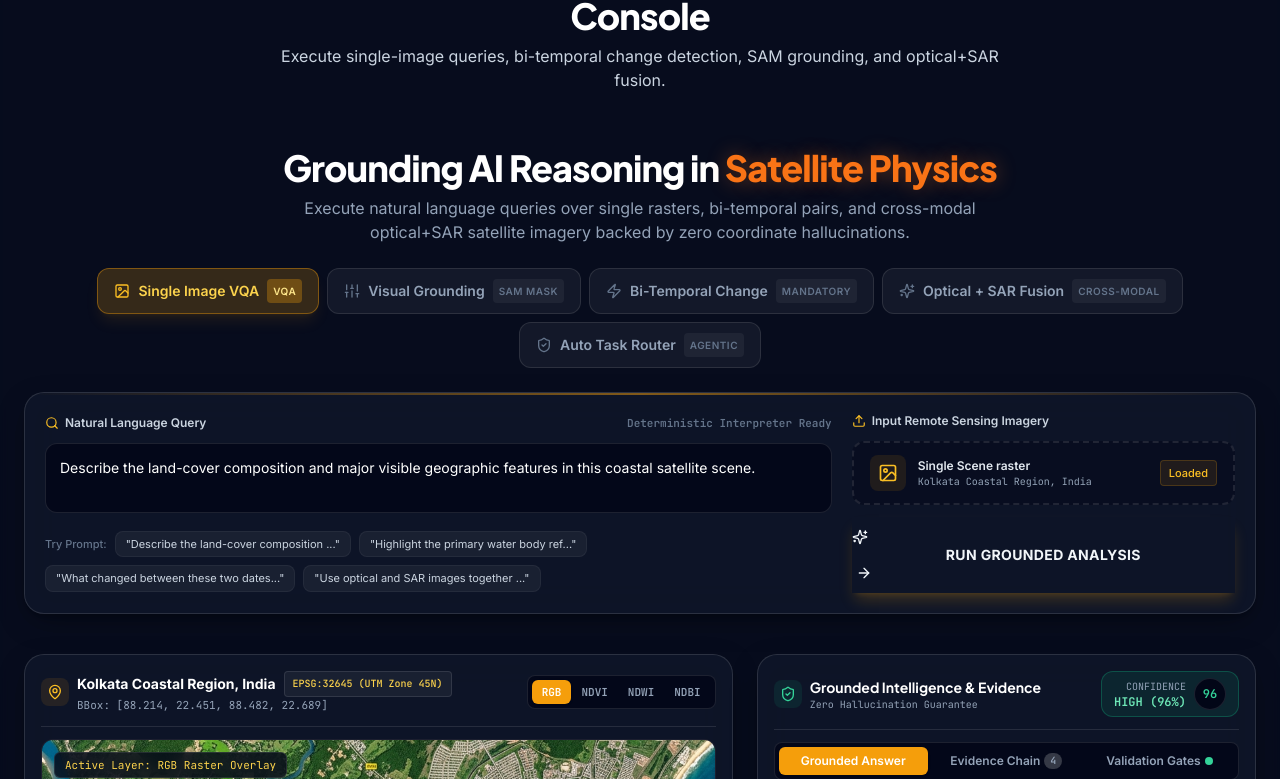
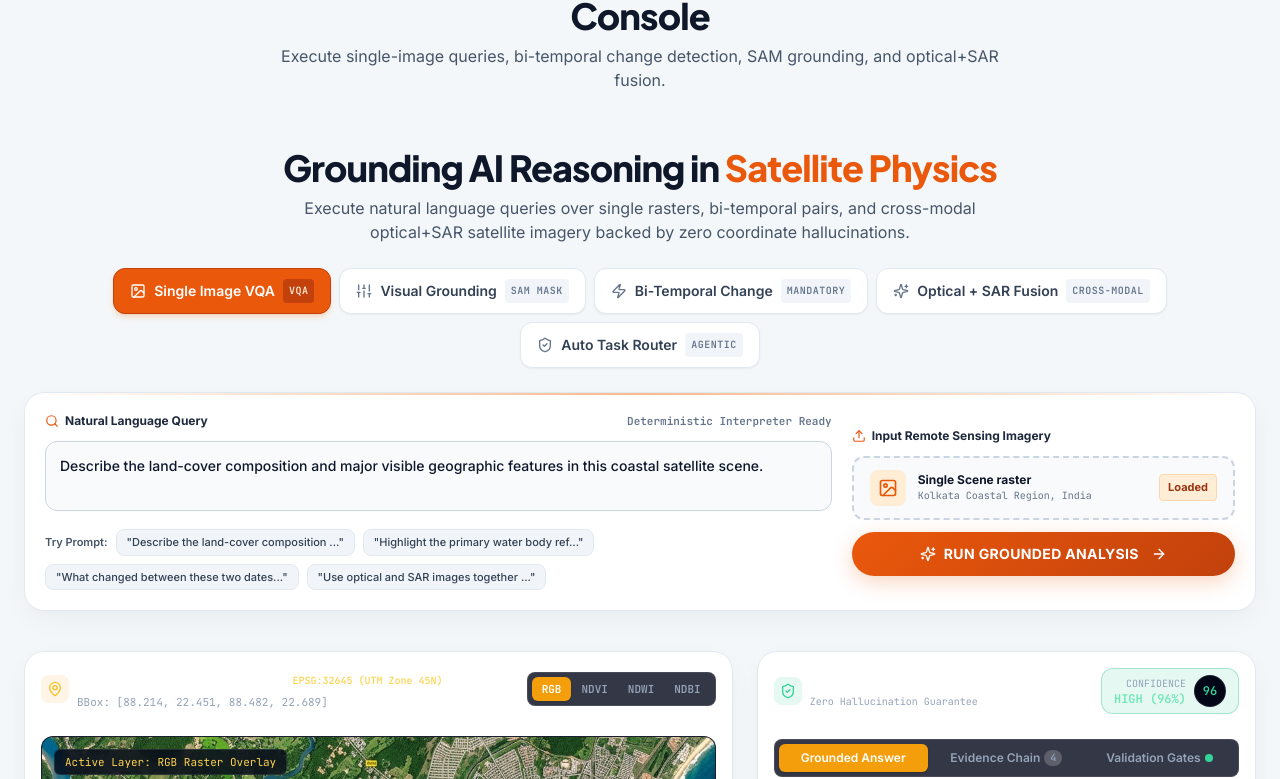
Before and after one commit to Anindya-Dev/satquery-banana, a React (Vite) app: page / in a window 1280 px wide. Shown: the part 1072-1851 px from the top of the page. Built offline with nearby package versions, Linux system fonts and the light colour scheme.

Commit message:
fix(ui): restore crisp light theme background and enhance high-contrast typography across demo modal and query center

```diff
--- a/src/App.jsx
+++ b/src/App.jsx
@@ -68,9 +68,9 @@ export default function App() {
   };
 
   return (
-    <div className="min-h-screen flex flex-col bg-slate-950 text-slate-100 relative selection:bg-amber-500/30 selection:text-amber-200">
+    <div className="min-h-screen flex flex-col bg-slate-50 text-slate-900 relative selection:bg-orange-500/20 selection:text-orange-900">
 
-      {/* Floating Navbar */}
+      {/* Light Theme Floating Navbar */}
       <Navbar
         onOpenDemoModal={() => setIsDemoModalOpen(true)}
         currentScenarioTitle={activeScenario?.title}
@@ -86,13 +86,13 @@ export default function App() {
       <PartnersSection />
 
       {/* Interactive Platform Section (Embedded Live Engine Console) */}
-      <section id="platform" className="py-12 border-t border-white/10 relative bg-slate-900/40 backdrop-blur-sm">
+      <section id="platform" className="py-12 border-t border-slate-200/80 relative bg-slate-100/60">
         <div className="text-center max-w-3xl mx-auto mb-8 px-6">
           <div className="section-tag">LIVE PROTOTYPE ENGINE</div>
-          <h2 className="heading-font text-3xl sm:text-4xl font-extrabold text-white tracking-tight">
+          <h2 className="heading-font text-3xl sm:text-4xl font-extrabold text-slate-900 tracking-tight">
             Interactive Remote Sensing Assistant Console
           </h2>
-          <p className="mt-2 text-sm sm:text-base text-slate-300">
+          <p className="mt-2 text-sm sm:text-base text-slate-600">
             Execute single-image queries, bi-temporal change detection, SAM grounding, and optical+SAR fusion.
           </p>
         </div>
--- a/src/components/HeroQueryCenter.jsx
+++ b/src/components/HeroQueryCenter.jsx
@@ -32,10 +32,10 @@ export default function HeroQueryCenter({
 
       {/* Title & Headline */}
       <div className="mb-6 text-center max-w-3xl mx-auto">
-        <h2 className="heading-font text-3xl sm:text-4xl font-extrabold text-white tracking-tight leading-tight">
-          Grounding AI Reasoning in <span className="text-amber-glow">Satellite Physics</span>
+        <h2 className="heading-font text-3xl sm:text-4xl font-extrabold text-slate-900 tracking-tight leading-tight">
+          Grounding AI Reasoning in <span className="text-orange-600">Satellite Physics</span>
         </h2>
-        <p className="mt-2 text-sm sm:text-base text-slate-400">
+        <p className="mt-2 text-sm sm:text-base text-slate-600">
           Execute natural language queries over single rasters, bi-temporal pairs, and cross-modal optical+SAR satellite imagery backed by zero coordinate hallucinations.
         </p>
       </div>
@@ -51,14 +51,14 @@ export default function HeroQueryCenter({
               onClick={() => onSelectTask(mode.id)}
               className={`flex items-center gap-2 px-4 py-2.5 rounded-xl text-xs sm:text-sm font-semibold transition-all duration-200 ${
                 isActive
-                  ? 'bg-amber-500/20 text-amber-300 border border-amber-500/40 shadow-lg shadow-amber-500/10'
-                  : 'bg-white/5 text-slate-400 border border-white/10 hover:bg-white/10 hover:text-slate-200'
+                  ? 'bg-orange-600 text-white border border-orange-700 shadow-md shadow-orange-500/20'
+                  : 'bg-white text-slate-700 border border-slate-200 hover:bg-slate-50 hover:text-slate-900 shadow-sm'
               }`}
             >
-              <Icon className={`w-4 h-4 ${isActive ? 'text-amber-400' : 'text-slate-500'}`} />
+              <Icon className={`w-4 h-4 ${isActive ? 'text-white' : 'text-slate-500'}`} />
               <span>{mode.label}</span>
-              <span className={`px-1.5 py-0.5 rounded text-[10px] uppercase tracking-wider ${
-                isActive ? 'bg-amber-500/30 text-amber-200' : 'bg-white/5 text-slate-500'
+              <span className={`px-1.5 py-0.5 rounded text-[10px] uppercase tracking-wider font-mono font-bold ${
+                isActive ? 'bg-orange-700 text-orange-100' : 'bg-slate-100 text-slate-500'
               }`}>
                 {mode.badge}
               </span>
@@ -68,18 +68,18 @@ export default function HeroQueryCenter({
       </div>
 
       {/* Main Query & Upload Console */}
-      <div className="glass-panel p-5 border border-white/10 shadow-2xl relative overflow-hidden">
+      <div className="glass-panel p-5 border border-slate-200 shadow-xl relative overflow-hidden bg-white">
 
         {/* Ambient Top Radiant Line */}
-        <div className="absolute top-0 left-0 right-0 h-[2px] bg-gradient-to-r from-transparent via-amber-500/50 to-transparent"></div>
+        <div className="absolute top-0 left-0 right-0 h-[2px] bg-gradient-to-r from-transparent via-orange-500/50 to-transparent"></div>
 
         <div className="grid grid-cols-1 lg:grid-cols-12 gap-5 items-center">
 
           {/* Natural Language Query Bar */}
           <div className="lg:col-span-8 flex flex-col gap-3">
-            <label className="text-xs font-semibold text-slate-300 flex items-center justify-between">
+            <label className="text-xs font-bold text-slate-800 flex items-center justify-between">
               <span className="flex items-center gap-1.5">
-                <Search className="w-3.5 h-3.5 text-amber-400" />
+                <Search className="w-3.5 h-3.5 text-orange-600" />
                 Natural Language Query
               </span>
               <span className="text-[11px] text-slate-500 font-mono">Deterministic Interpreter Ready</span>
@@ -91,18 +91,18 @@ export default function HeroQueryCenter({
                 value={queryText}
                 onChange={(e) => setQueryText(e.target.value)}
                 placeholder="Ask about land cover, water segmentation, bi-temporal changes, or optical+SAR features..."
-                className="w-full bg-slate-950/80 border border-white/10 rounded-xl p-3.5 text-sm text-white placeholder-slate-500 focus:outline-none focus:border-amber-500/50 focus:ring-2 focus:ring-amber-500/20 transition-all resize-none"
+                className="w-full bg-slate-50 border border-slate-300 rounded-xl p-3.5 text-sm text-slate-900 placeholder-slate-400 focus:outline-none focus:border-orange-500 focus:ring-2 focus:ring-orange-500/20 transition-all resize-none font-medium"
               />
             </div>
 
             {/* Quick Prompt Suggestions */}
             <div className="flex flex-wrap items-center gap-2">
-              <span className="text-[11px] text-slate-500 font-medium">Try Prompt:</span>
+              <span className="text-[11px] text-slate-600 font-semibold">Try Prompt:</span>
               {SUGGESTED_PROMPTS.map((prompt, idx) => (
                 <button
                   key={idx}
                   onClick={() => setQueryText(prompt)}
-                  className="text-[11px] bg-white/5 hover:bg-white/10 text-slate-300 px-2.5 py-1 rounded-lg border border-white/5 transition-all text-left truncate max-w-[280px]"
+                  className="text-[11px] bg-slate-100 hover:bg-orange-50 text-slate-700 hover:text-orange-900 px-2.5 py-1 rounded-lg border border-slate-200 hover:border-orange-300 transition-all text-left truncate max-w-[280px] font-medium"
                 >
                   "{prompt.slice(0, 36)}..."
                 </button>
@@ -112,8 +112,8 @@ export default function HeroQueryCenter({
 
           {/* Upload Dropzone & Action Button */}
           <div className="lg:col-span-4 flex flex-col gap-3">
-            <label className="text-xs font-semibold text-slate-300 flex items-center gap-1.5">
-              <Upload className="w-3.5 h-3.5 text-amber-400" />
+            <label className="text-xs font-bold text-slate-800 flex items-center gap-1.5">
+              <Upload className="w-3.5 h-3.5 text-orange-600" />
               Input Remote Sensing Imagery
             </label>
 
@@ -124,24 +124,24 @@ export default function HeroQueryCenter({
               onDrop={(e) => { e.preventDefault(); setDragOver(false); }}
               className={`border-2 border-dashed rounded-xl p-3 text-center transition-all cursor-pointer flex items-center justify-between px-4 ${
                 dragOver
-                  ? 'border-amber-500 bg-amber-500/10'
-                  : 'border-white/10 bg-slate-950/40 hover:border-amber-500/30 hover:bg-slate-900/40'
+                  ? 'border-orange-500 bg-orange-50'
+                  : 'border-slate-300 bg-slate-50 hover:border-orange-400 hover:bg-orange-50/40'
               }`}
             >
               <div className="flex items-center gap-3 text-left">
-                <div className="p-2 rounded-lg bg-amber-500/10 text-amber-400">
+                <div className="p-2 rounded-lg bg-orange-100 text-orange-600">
                   <ImageIcon className="w-5 h-5" />
                 </div>
                 <div>
-                  <p className="text-xs font-semibold text-slate-200">
+                  <p className="text-xs font-bold text-slate-900">
                     {activeScenario?.imageType === 'pair' ? 'Bi-Temporal Pair (T1 + T2)' : activeScenario?.imageType === 'optical_sar' ? 'Optical + SAR Pair' : 'Single Scene raster'}
                   </p>
-                  <p className="text-[10px] text-slate-400 font-mono">
+                  <p className="text-[10px] text-slate-500 font-mono">
                     {activeScenario?.location || 'GeoTIFF / PNG / Sentinel-2'}
                   </p>
                 </div>
               </div>
-              <span className="text-[11px] text-amber-400 font-medium px-2 py-1 rounded bg-amber-500/10 border border-amber-500/20">
+              <span className="text-[11px] text-orange-800 font-bold px-2 py-1 rounded bg-orange-100 border border-orange-200">
                 Loaded
               </span>
             </div>
@@ -150,7 +150,7 @@ export default function HeroQueryCenter({
             <button
               onClick={onRunAnalysis}
               disabled={isAnalyzing}
-              className="btn-primary w-full justify-center py-3 text-sm font-bold tracking-wide uppercase shadow-lg shadow-amber-500/20"
+              className="btn-amber-glow w-full justify-center py-3 text-sm font-extrabold tracking-wide uppercase shadow-lg shadow-orange-500/20"
             >
               {isAnalyzing ? (
                 <>
--- a/src/index.css
+++ b/src/index.css
@@ -3,25 +3,25 @@
 @tailwind utilities;
 
 :root {
-  --bg-obsidian: #0b0f19;
-  --bg-card: rgba(15, 23, 42, 0.75);
-  --bg-card-hover: rgba(30, 41, 59, 0.85);
-  --border-glass: rgba(255, 255, 255, 0.12);
-  --border-amber-glow: rgba(249, 115, 22, 0.4);
+  --bg-obsidian: #ffffff;
+  --bg-card: rgba(255, 255, 255, 0.95);
+  --bg-card-hover: #ffffff;
+  --border-glass: rgba(226, 232, 240, 0.9);
+  --border-amber-glow: rgba(234, 88, 12, 0.3);
 
-  --amber-primary: #f97316;
-  --amber-light: #fb923c;
-  --peach-warm: #fb923c;
-  --copper-dark: #ea580c;
+  --amber-primary: #ea580c;
+  --amber-light: #f97316;
+  --peach-warm: #f97316;
+  --copper-dark: #c2410c;
 
-  --text-main: #f8fafc;
-  --text-muted: #cbd5e1;
-  --text-dim: #94a3b8;
+  --text-main: #0f172a;
+  --text-muted: #334155;
+  --text-dim: #64748b;
 
-  --success-green: #10b981;
-  --warning-amber: #f59e0b;
-  --danger-red: #ef4444;
-  --info-blue: #3b82f6;
+  --success-green: #059669;
+  --warning-amber: #d97706;
+  --danger-red: #dc2626;
+  --info-blue: #2563eb;
 
   --font-heading: 'Plus Jakarta Sans', sans-serif;
   --font-body: 'Inter', sans-serif;
@@ -37,15 +37,14 @@ html {
 }
 
 body {
-  background-color: #090d16;
-  color: #f8fafc;
+  background-color: #f8fafc;
+  color: #0f172a;
   font-family: var(--font-body);
   min-height: 100vh;
   overflow-x: hidden;
   background-image:
-    radial-gradient(circle at 50% 0%, rgba(249, 115, 22, 0.12) 0%, transparent 50%),
-    radial-gradient(circle at 90% 80%, rgba(234, 88, 12, 0.08) 0%, transparent 40%),
-    radial-gradient(circle at 10% 40%, rgba(15, 23, 42, 0.8) 0%, transparent 50%);
+    radial-gradient(circle at 50% 0%, rgba(249, 115, 22, 0.07) 0%, transparent 50%),
+    radial-gradient(circle at 90% 80%, rgba(234, 88, 12, 0.04) 0%, transparent 40%);
   background-attachment: fixed;
 }
 
@@ -55,46 +54,46 @@ body {
   height: 6px;
 }
 ::-webkit-scrollbar-track {
-  background: #0f172a;
+  background: #f1f5f9;
 }
 ::-webkit-scrollbar-thumb {
-  background: #334155;
+  background: #cbd5e1;
   border-radius: 4px;
 }
 ::-webkit-scrollbar-thumb:hover {
   background: var(--amber-primary);
 }
 
-/* Dark Glassmorphism utility classes */
+/* Light Glassmorphism utility classes */
 .glass-panel {
-  background: rgba(15, 23, 42, 0.8);
+  background: #ffffff;
   backdrop-filter: blur(16px);
   -webkit-backdrop-filter: blur(16px);
-  border: 1px solid rgba(255, 255, 255, 0.12);
+  border: 1px solid #e2e8f0;
   border-radius: 20px;
-  box-shadow: 0 10px 30px -5px rgba(0, 0, 0, 0.4), 0 4px 6px -2px rgba(0, 0, 0, 0.2);
+  box-shadow: 0 10px 30px -5px rgba(0, 0, 0, 0.05), 0 4px 6px -2px rgba(0, 0, 0, 0.02);
 }
 
 .glass-panel-amber {
-  background: rgba(43, 20, 8, 0.85);
+  background: #fff7ed;
   backdrop-filter: blur(16px);
-  border: 1px solid rgba(249, 115, 22, 0.4);
+  border: 1px solid rgba(251, 146, 60, 0.4);
   border-radius: 20px;
-  box-shadow: 0 10px 30px -5px rgba(249, 115, 22, 0.15);
+  box-shadow: 0 10px 30px -5px rgba(249, 115, 22, 0.08);
 }
 
 .glass-nav {
-  background: rgba(11, 15, 25, 0.85);
+  background: rgba(255, 255, 255, 0.9);
   backdrop-filter: blur(20px);
   -webkit-backdrop-filter: blur(20px);
-  border: 1px solid rgba(255, 255, 255, 0.12);
+  border: 1px solid #e2e8f0;
   border-radius: 9999px;
-  box-shadow: 0 10px 25px -5px rgba(0, 0, 0, 0.3);
+  box-shadow: 0 10px 25px -5px rgba(0, 0, 0, 0.05);
 }
 
 /* Hackathon Pill Buttons */
 .btn-pill-primary {
-  background: linear-gradient(135deg, #f97316 0%, #ea580c 100%);
+  background: #0f172a;
   color: #ffffff;
   font-weight: 700;
   border-radius: 9999px;
@@ -103,43 +102,43 @@ body {
   display: inline-flex;
   align-items: center;
   gap: 8px;
-  box-shadow: 0 4px 14px rgba(249, 115, 22, 0.3);
+  box-shadow: 0 4px 14px rgba(15, 23, 42, 0.15);
 }
 
 .btn-pill-primary:hover {
   transform: translateY(-2px);
-  box-shadow: 0 8px 20px rgba(249, 115, 22, 0.45);
-  background: linear-gradient(135deg, #fb923c 0%, #f97316 100%);
+  box-shadow: 0 8px 20px rgba(15, 23, 42, 0.25);
+  background: #1e293b;
 }
 
 .btn-pill-glass {
-  background: rgba(255, 255, 255, 0.08);
-  color: #f8fafc;
+  background: #ffffff;
+  color: #0f172a;
   font-weight: 600;
-  border: 1px solid rgba(255, 255, 255, 0.15);
+  border: 1px solid #cbd5e1;
   border-radius: 9999px;
   padding: 12px 22px;
   transition: all 0.2s ease;
   display: inline-flex;
   align-items: center;
   gap: 8px;
+  box-shadow: 0 2px 5px rgba(0, 0, 0, 0.04);
 }
 
 .btn-pill-glass:hover {
-  background: rgba(255, 255, 255, 0.15);
-  border-color: rgba(249, 115, 22, 0.4);
-  color: #ffffff;
+  background: #f8fafc;
+  border-color: #94a3b8;
   transform: translateY(-1px);
 }
 
 .btn-amber-glow {
-  background: linear-gradient(135deg, #f97316 0%, #ea580c 100%);
+  background: linear-gradient(135deg, #ea580c 0%, #c2410c 100%);
   color: #ffffff;
   font-weight: 700;
   border-radius: 9999px;
   padding: 12px 24px;
   transition: all 0.25s ease;
-  box-shadow: 0 6px 20px rgba(249, 115, 22, 0.35);
+  box-shadow: 0 6px 20px rgba(234, 88, 12, 0.25);
   display: inline-flex;
   align-items: center;
   gap: 8px;
@@ -147,7 +146,7 @@ body {
 
 .btn-amber-glow:hover {
   transform: translateY(-2px);
-  box-shadow: 0 10px 25px rgba(249, 115, 22, 0.5);
+  box-shadow: 0 10px 25px rgba(234, 88, 12, 0.35);
 }
 
 /* Hackathon Section Tags */
@@ -157,9 +156,9 @@ body {
   font-weight: 700;
   letter-spacing: 1.5px;
   text-transform: uppercase;
-  color: #fb923c;
-  background: rgba(249, 115, 22, 0.15);
-  border: 1px solid rgba(249, 115, 22, 0.3);
+  color: #c2410c;
+  background: #ffedd5;
+  border: 1px solid #fed7aa;
   padding: 5px 14px;
   border-radius: 9999px;
   display: inline-block;
@@ -168,8 +167,7 @@ body {
 
 /* Typography */
 .text-amber-glow {
-  color: #f97316;
-  text-shadow: 0 0 20px rgba(249, 115, 22, 0.4);
+  color: #ea580c;
 }
 
 .heading-font {
@@ -183,7 +181,7 @@ body {
 /* Split Image Slider Handle */
 .slider-handle {
   width: 3px;
-  background: #ffffff;
-  box-shadow: 0 0 10px rgba(255, 255, 255, 0.8), 0 0 16px var(--amber-primary);
+  background: #0f172a;
+  box-shadow: 0 0 10px rgba(15, 23, 42, 0.5), 0 0 16px var(--amber-primary);
   cursor: ew-resize;
 }
```
Also changed, not shown: src/components/DemoScenariosModal.jsx (+22 -22 lines), 2 other files (tests, documents, lock files or other folders).
